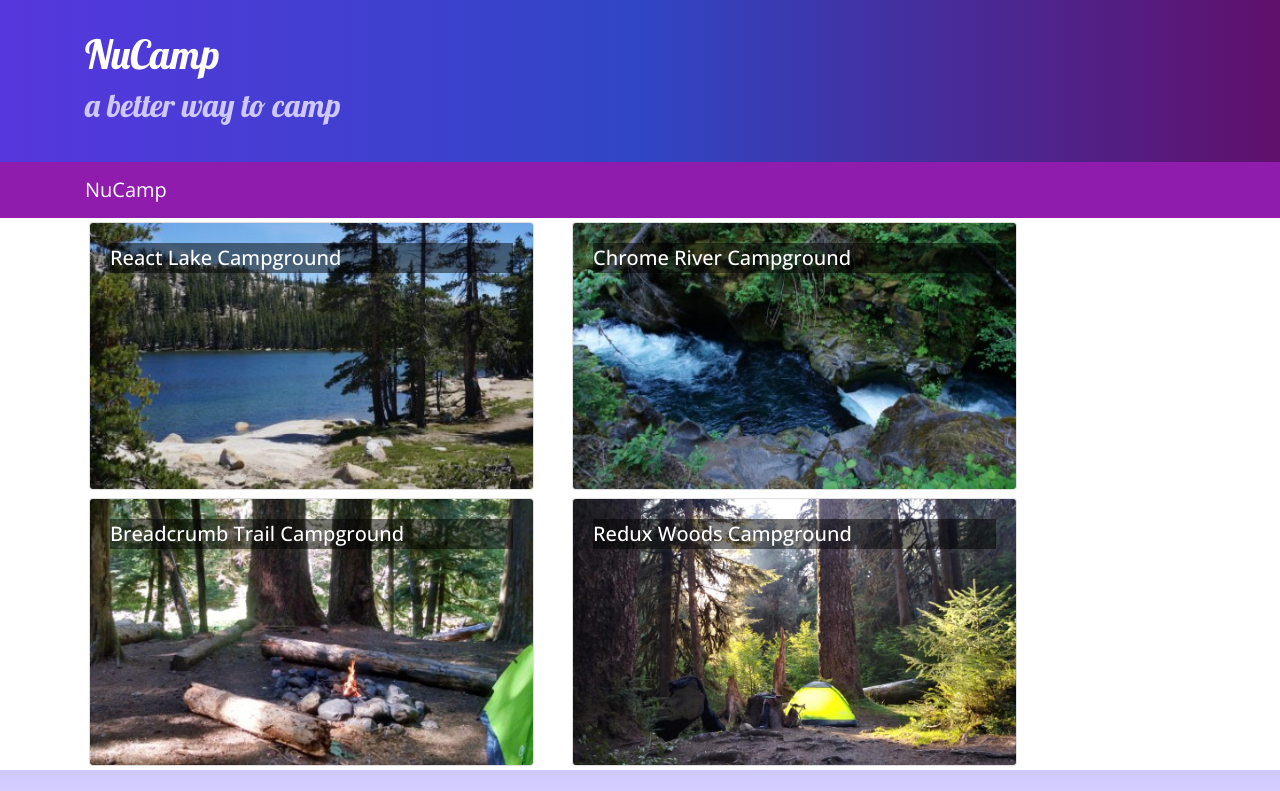
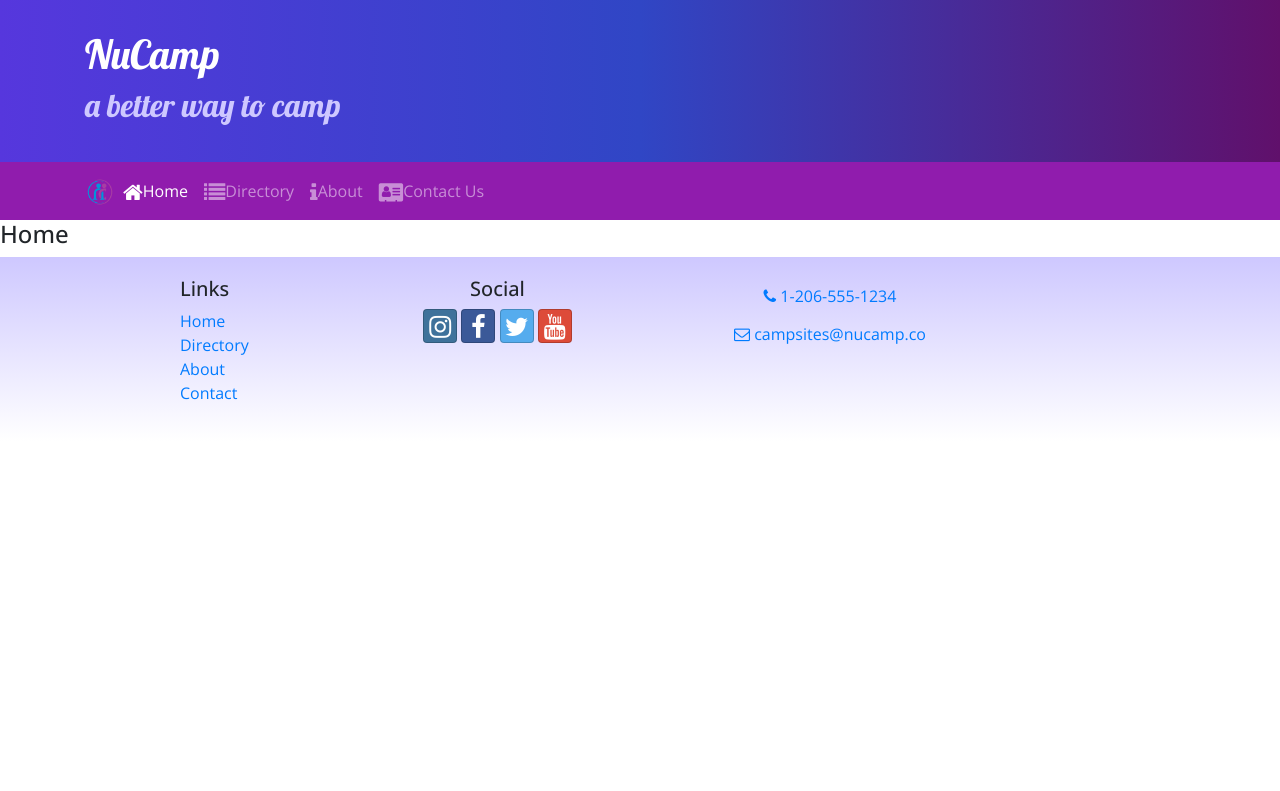
Before and after one commit to christianwilburn/nucampsiteReact, a React (Create React App) app: page /home in a window 1280 px wide. Shown: the top 791 px of the page. Built offline with nearby package versions, Linux system fonts and the light colour scheme.

Commit message:
React Router

```diff
--- a/package.json
+++ b/package.json
@@ -12,6 +12,7 @@
     "react": "^18.0.0",
     "react-dom": "^18.0.0",
     "react-popper": "1.3.6",
+    "react-router-dom": "5.2.0",
     "react-scripts": "5.0.0",
     "reactstrap": "8.5.1",
     "typeface-lobster": "^1.1.13",
--- a/src/App.js
+++ b/src/App.js
@@ -1,16 +1,17 @@
-import React, { Component } from 'react';
-import Main from './components/MainComponent';
-import './App.css';
-
-
+import React, { Component } from "react";
+import Main from "./components/MainComponent";
+import { BrowserRouter } from "react-router-dom";
+import "./App.css";
 
 class App extends Component {
   render() {
-      return (
-          <div className="App">
-             <Main />
-          </div>
-      );
+    return (
+      <BrowserRouter>
+        <div className="App">
+          <Main />
+        </div>
+      </BrowserRouter>
+    );
   }
 }
 
--- a/src/components/DirectoryComponent.js
+++ b/src/components/DirectoryComponent.js
@@ -3,9 +3,9 @@
 
 // RenderDirectoryItem starts
 
-function RenderDirectoryItem({ campsite, onClick }) {
+function RenderDirectoryItem({ campsite }) {
   return (
-    <Card onClick={() => onClick(campsite.id)}>
+    <Card>
       <CardImg width="100%" src={campsite.image} alt={campsite.name} />
       <CardImgOverlay>
         <CardTitle>{campsite.name}</CardTitle>
@@ -25,7 +25,7 @@
 
     const directory = props.campsites.map((campsite) => {
       return <div key={campsite.id} className="col-md-5 m-1">
-        <RenderDirectoryItem campsite={campsite} onClick={props.onClick} />
+        <RenderDirectoryItem campsite={campsite} />
       </div>;
     });
     return (
--- a/src/components/FooterComponent.js
+++ b/src/components/FooterComponent.js
@@ -1,4 +1,5 @@
 import React from "react";
+import {Link} from 'react-router-dom';
 
 function Footer(props) {
     return (
@@ -8,10 +9,10 @@
                     <div className="col-4 col-sm-2 offset-1">
                         <h5>Links</h5>
                         <ul className="list-unstyled">
-                            <li><a href="/">Home</a></li>
-                            <li><a href="/">Directory</a></li>
-                            <li><a href="/">About</a></li>
-                            <li><a href="/">Contact</a></li>
+                            <li><Link to="/home">Home</Link></li>
+                            <li><Link to="/directory">Directory</Link></li>
+                            <li><Link to="/aboutus">About</Link></li>
+                            <li><Link to="/contactus">Contact</Link></li>
                         </ul>
                     </div>
                     <div className="col-6 col-sm-3 text-center">
--- a/src/components/HeaderComponent.js
+++ b/src/components/HeaderComponent.js
@@ -1,7 +1,24 @@
 import React, { Component } from "react";
-import { Jumbotron, Navbar, NavbarBrand } from "reactstrap";
+import { Nav, NavbarToggler, Collapse, NavItem, Jumbotron, Navbar, NavbarBrand } from "reactstrap";
+import {NavLink} from 'react-router-dom';
 
 class Header extends Component {
+
+  constructor(props) {
+    super(props);
+
+    this.toggleNav = this.toggleNav.bind(this);
+    this.state = {
+      isNavOpen : false
+    };
+  }
+
+  toggleNav() {
+    this.setState({
+      isNavOpen : !this.state.isNavOpen
+    });
+  }
+
   render() {
     return (
       <React.Fragment>
@@ -15,9 +32,34 @@
             </div>
           </div>
         </Jumbotron>
-        <Navbar dark sticky="top">
+        <Navbar dark sticky="top" expand='md'>
           <div className="container">
-            <NavbarBrand href="/">NuCamp</NavbarBrand>
+            <NavbarBrand className='mr-auto' href="/"><img src='/assets/images/logo.png' height='30' width='30' alt='Nucamp Logo' /></NavbarBrand>
+            <NavbarToggler onClick={this.toggleNav} />
+            <Collapse isOpen={this.state.isNavOpen} navbar >
+            <Nav navbar>
+              <NavItem>
+                <NavLink className='nav-link' to='/home'>
+                  <i className="fa fa-home fa-lg"/>Home
+                </NavLink>
+              </NavItem>
+              <NavItem>
+                <NavLink className='nav-link' to='/directory'>
+                  <i className='fa fa-list fa-lg'/>Directory
+                </NavLink>
+              </NavItem>
+              <NavItem>
+                <NavLink className='nav-link' to='/aboutus'>
+                  <i className='fa fa-info fa-lg' />About
+                </NavLink>
+              </NavItem>
+              <NavItem>
+                <NavLink className='nav-link' to='/contactus'>
+                  <i className="fa fa-address-card fa-lg"/>Contact Us
+                </NavLink>
+              </NavItem>
+            </Nav>
+            </Collapse>
           </div>
         </Navbar>
       </React.Fragment>
--- /dev/null
+++ b/src/components/HomeComponent.js
@@ -0,0 +1,11 @@
+import React from "react";
+
+function Home(props) {
+    return (
+        <div>
+        <h4>Home</h4>
+        </div>
+    )
+}
+
+export default Home;
--- a/src/components/MainComponent.js
+++ b/src/components/MainComponent.js
@@ -4,6 +4,8 @@
 import CampsiteInfo from "./CampsiteInfoComponent";
 import Header from "./HeaderComponent";
 import Footer from "./FooterComponent";
+import Home from './HomeComponent';
+import { Switch, Route, Redirect } from "react-router-dom";
 import { CAMPSITES } from "../shared/campsites";
 
 // Main component starts
@@ -13,33 +15,24 @@
     super(props);
     this.state = {
       campsites: CAMPSITES,
-      selectedCampsite: null,
     };
   }
 
-  // onCampsiteSelect starts here
+  render() {
 
-  onCampsiteSelect(campsiteId) {
-    this.setState({ selectedCampsite: campsiteId });
-  }
-
-  //   onCampsiteSelect ends here
-
-  render() {
+    const HomePage = () => {
+      return (
+        <Home />
+      )
+    }
     return (
       <div>
         <Header />
-        <Directory
-          campsites={this.state.campsites}
-          onClick={(campsiteId) => this.onCampsiteSelect(campsiteId)}
-        />
-        <CampsiteInfo
-          campsite={
-            this.state.campsites.filter(
-              (campsite) => campsite.id === this.state.selectedCampsite
-            )[0]
-          }
-        />
+        <Switch>
+          <Route path='/home' component={HomePage} />
+        <Route exact path='/directory' render={() => <Directory campsites={this.state.campsites} />} />
+        <Redirect to='/home' />
+        </Switch>
         <Footer />
       </div>
     );
```
Also changed, not shown: 1 other file (tests, documents, lock files or other folders).
